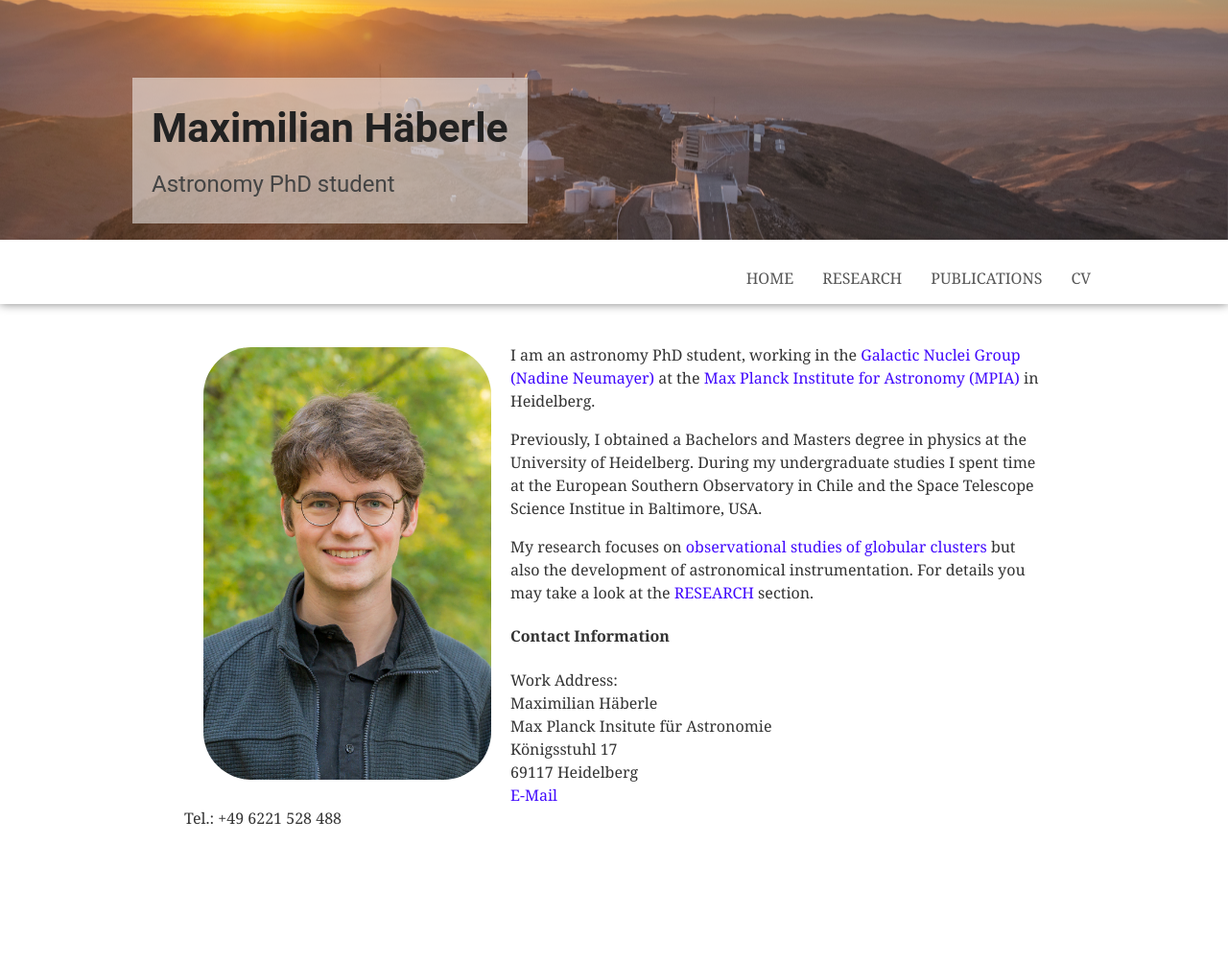
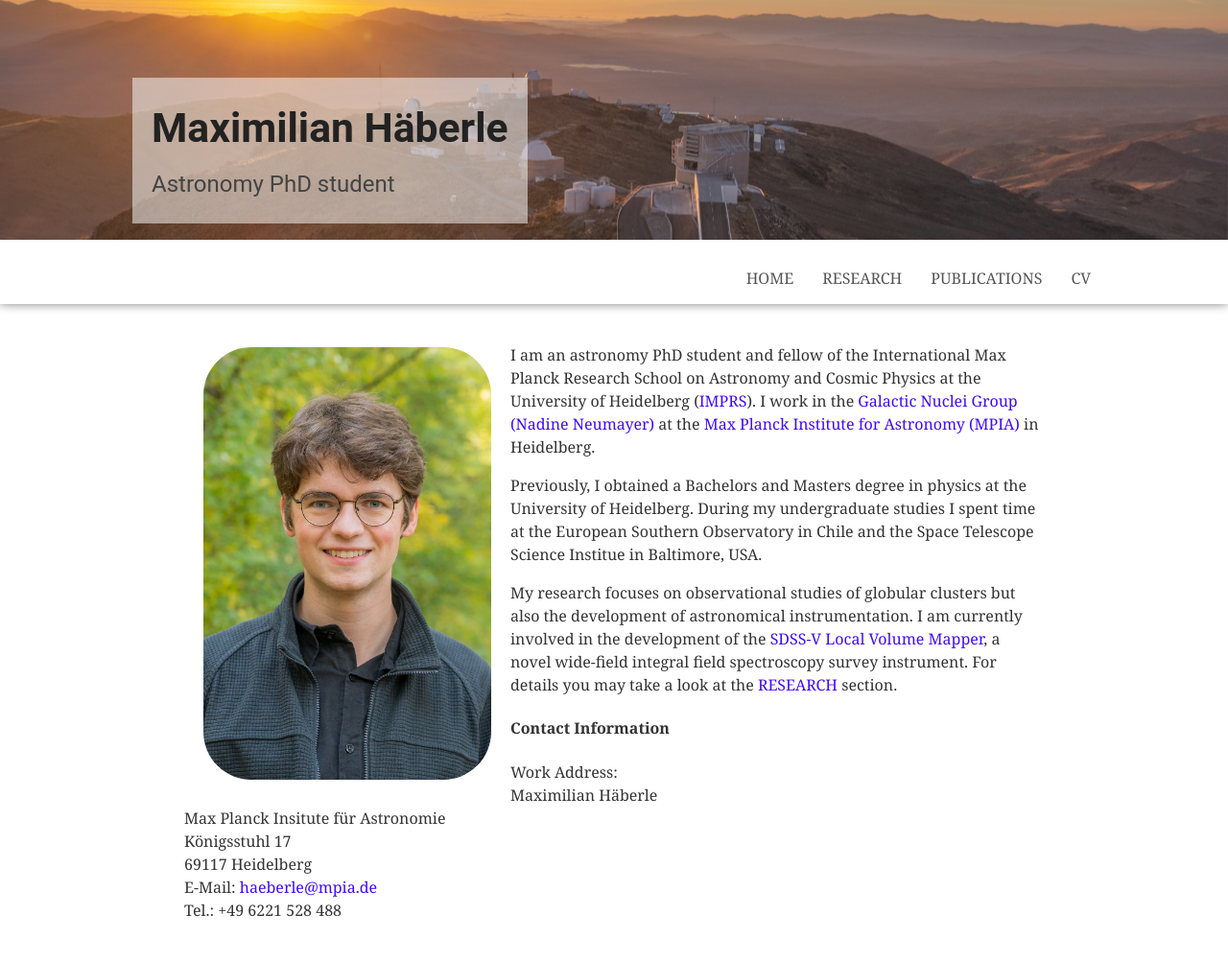
Before and after one commit to maxhaeberle/maxhaeberle.github.io, a Jekyll site: the page built from index.html, in a window 1280 px wide. Shown: the whole page at 96% size. Built offline with Jekyll 4.4.1, drawn with Linux system fonts in a browser that asks for light colours; before the commit the page ends 906 px from its top, so only the background shows below that.

Commit message:
Adapted index text

```diff
--- a/cv.html
+++ b/cv.html
@@ -6,18 +6,18 @@
 header-image: ../assets/img/paranal1.jpg
 ---
 
-<h1>Vita</h1>
+<h1>Curriculum Vitae</h1>
 
 <h2> Education </h2>
 <table class="table">
   <tr><td>September 2020 - (ongoing)</td><td>PhD in Astronomy at MPIA from Heidelberg University (expected date of graduation in 2024)</td></tr>
   <tr><td>October 2017 - August 2020</td><td>Master of Science in Physics from the University of Heidelberg</td></tr>
-  <tr><td>October 2014 - August 2017</td><td>Bachelor of Science in Physics and Mathematics from the University of Heidelberg</td></tr>
+  <tr><td>October 2014 - August 2017</td><td>Bachelor of Science in Physics from the University of Heidelberg</td></tr>
 </table>
 <h2> Working and Research Experience </h2>
 <table class="table">
   <tr><td>September 2020 - (ongoing)</td><td>PhD student at the Max-Planck-Institute for Astronomy, Heidelberg</td></tr>
-    <tr><td>March 2020 - August 2020</td><td>Completation of Master thesis at the Max-Planck-Institute for Astronomy, Heidelberg <br>(Supervisors: Jörg-Uwe Pott and Nadine Neumayer)</td></tr>
+    <tr><td>March 2020 - August 2020</td><td>Completion of master's thesis at the Max-Planck-Institute for Astronomy, Heidelberg <br>(Supervisors: Jörg-Uwe Pott and Nadine Neumayer)</td></tr>
   <tr><td>September 2019 - March 2020</td><td>Internship at the Space Telescope Science Institute (STScI) in
 Baltimore, USA, as part of my master’s thesis <br>(Supervisors: Andrea Bellini and Mattia Libralato)</td></tr>
   <tr><td>January 2019 - (ongoing)</td><td>Voluntary involvement in the EDEN exo-planet search project as a student
--- a/index.html
+++ b/index.html
@@ -10,18 +10,18 @@
 </div>
 
 <p>
-	I am an astronomy PhD student, working in the
+	I am an astronomy PhD student and fellow of the International Max Planck Research School on Astronomy and Cosmic Physics at the University of Heidelberg (<a href="http://www.imprs-hd.mpg.de" target="_blank">IMPRS</a>). I work in the
 	<a href="https://www.mpia.de/galactic-nuclei" target="_blank">Galactic Nuclei Group (Nadine Neumayer)</a> at the
 	<a href="http://www.mpia.de" target="_blank">Max Planck Institute for Astronomy (MPIA)</a> in Heidelberg.
 </p>
 	Previously, I obtained a Bachelors and Masters degree in physics at the University of Heidelberg. During my undergraduate studies I spent time at the European Southern Observatory in Chile and the Space Telescope Science Institue in Baltimore, USA.
 </p>
 <p>
-    My research  focuses on <a href="../research/#GC_research"> observational studies of globular clusters</a> but also the development of astronomical instrumentation.
+    My research  focuses on observational studies of globular clusters but also the development of astronomical instrumentation. I am currently involved in the development of the <a href="https://www.sdss.org/dr15/future/lvm/"> SDSS-V Local Volume Mapper</a>, a novel wide-field integral field spectroscopy survey instrument.
 	For details you may take a look at the <a href="../research">RESEARCH</a> section.
 </p>
 <h4>Contact Information</h4>
-<p>Work Address:<br>Maximilian Häberle<br>Max Planck Insitute für Astronomie<br>Königsstuhl 17<br>69117 Heidelberg<br><a href="mailto:haeberle@mpia.de"> E-Mail </a><br>Tel.: +49 6221 528 488 </br></p>
+<p>Work Address:<br>Maximilian Häberle<br>Max Planck Insitute für Astronomie<br>Königsstuhl 17<br>69117 Heidelberg<br>E-Mail: <a href="mailto:haeberle@mpia.de">haeberle@mpia.de</a><br>Tel.: +49 6221 528 488 </br></p>
 
 
 <!--
--- a/research.html
+++ b/research.html
@@ -9,7 +9,7 @@
 <h1>Research</h1>
 <h2 id="GC_research">My Research on Globular Clusters</h2>
 <h4>  Hunting for intermediate-mass black holes in globular clusters: an astrometric study of NGC 6441</h4>
-Whether intermediate-mass black holes exist in globular clusters is still an unsolved mystery. In my master thesis, we searched for the dynamical signature of a potential IMBH in the massive globular cluster NGC 6441 by combining astrometric Hubble Space Telescope observations with ground-based data from NACO at the Very Large Telescope. More details and results can be found in the respective <a href="https://ui.adsabs.harvard.edu/abs/2021MNRAS.503.1490H/abstract">publication</a>.
+Whether intermediate-mass black holes exist in globular clusters is still an unsolved mystery. In my master's thesis, we searched for the dynamical signature of a potential IMBH in the massive globular cluster NGC 6441 by combining astrometric Hubble Space Telescope observations with ground-based data from NACO at the Very Large Telescope. More details and results can be found in the respective <a href="https://ui.adsabs.harvard.edu/abs/2021MNRAS.503.1490H/abstract">publication</a>.
 <div class="container">
 <div class="text">
 <h4>Creating a high-precision proper motion catalogue for Omega Centauri</h4>
```
